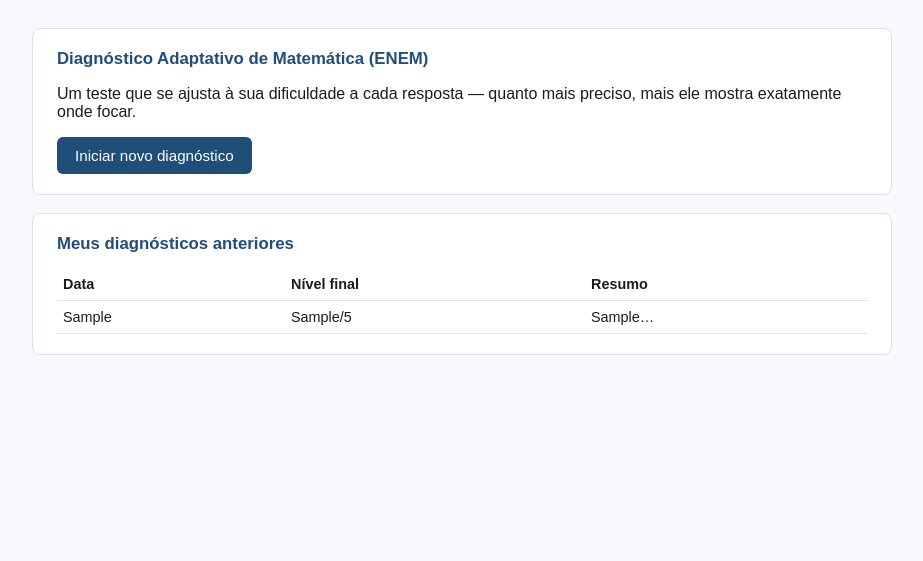
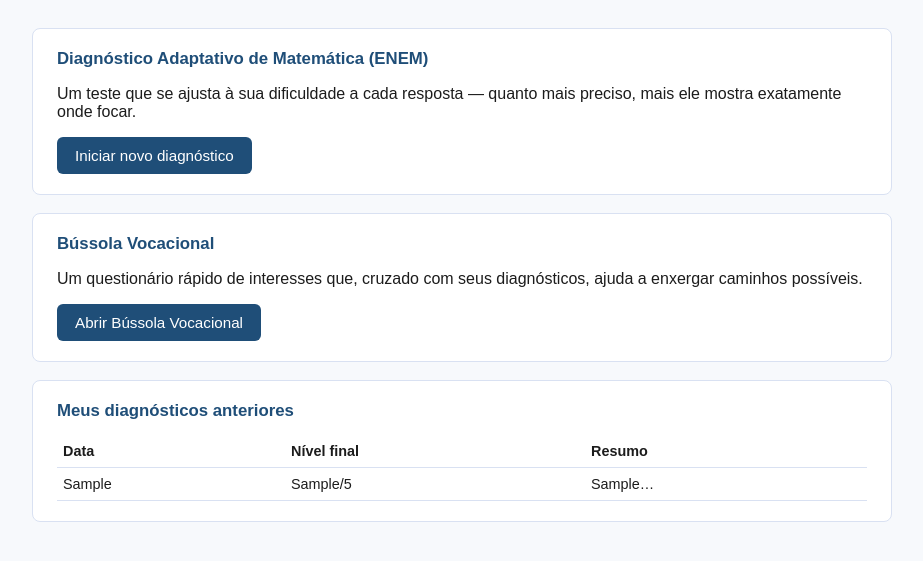
Before and after one commit to charlyjhone/aimedu-platform, a Flask app: template app/templates/dashboard_aluno.html in a window 1280 px wide. Shown: the part 50-611 px from the top of the page, without its empty margins (178-1101 px from the left). Run offline with Flask 3, Linux system fonts and the light colour scheme; the template is opened without the code that fills it: most values are stand-ins (such as "Sample title", 1, 10 or a date in 2020); some libraries are stand-ins or nearby versions.

Commit message:
Add Vocational Compass section to dashboard

```diff
--- a/app/templates/dashboard_aluno.html
+++ b/app/templates/dashboard_aluno.html
@@ -5,6 +5,12 @@
   <h2>Diagnóstico Adaptativo de Matemática (ENEM)</h2>
   <p>Um teste que se ajusta à sua dificuldade a cada resposta — quanto mais preciso, mais ele mostra exatamente onde focar.</p>
   <a class="botao" href="{{ url_for('diagnostico_matematica.iniciar') }}">Iniciar novo diagnóstico</a>
+</div>
+
+<div class="card">
+  <h2>Bússola Vocacional</h2>
+  <p>Um questionário rápido de interesses que, cruzado com seus diagnósticos, ajuda a enxergar caminhos possíveis.</p>
+  <a class="botao" href="{{ url_for('bussola_vocacional.index') }}">Abrir Bússola Vocacional</a>
 </div>
 
 {% if diagnosticos %}
@@ -15,7 +21,7 @@
     {% for d in diagnosticos %}
       {% if d['finalizado_em'] %}
       <tr>
-        <td>{{ d['finalizado_em'] }}</td>
+        <td>{{ d['finalizado_em']|data }}</td>
         <td>{{ d['nivel_final'] }}/5</td>
         <td>{{ d['resumo_ia'][:120] }}…</td>
       </tr>
```
